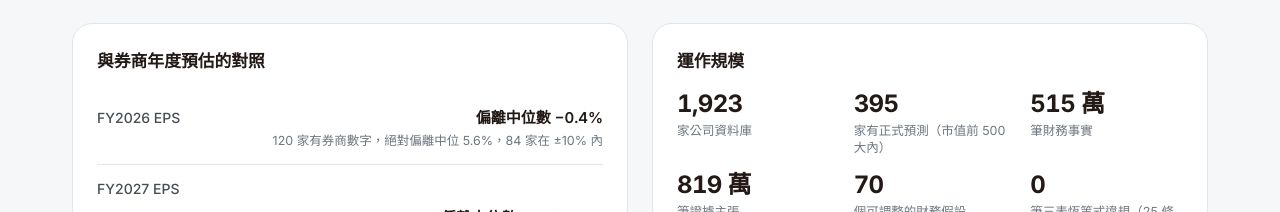
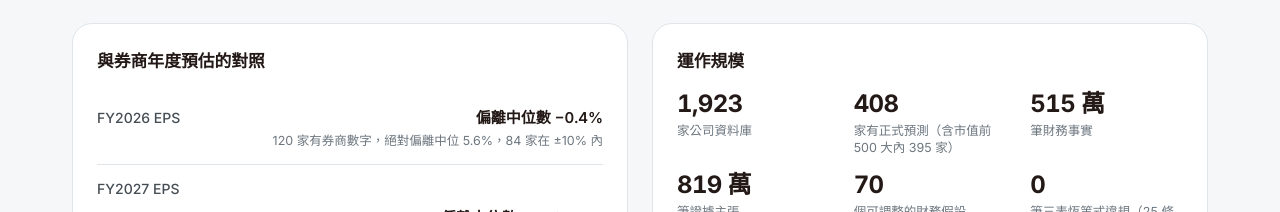
Before and after one commit to shuwnang/infoflask-publicweb, a Next.js app: page /product in a window 1280 px wide. Shown: the part 6240-6452 px from the top of the page. Built offline with nearby package versions, Linux system fonts and the light colour scheme; no server answers.

Commit message:
實測數據：有正式預測公司改為總數 408 家
Co-Authored-By: Claude Fable 5.1 <noreply@anthropic.com>
Claude-Session: https://claude.ai/code/session_01ALRxY7Zkw45cdQwDHBdUV2

```diff
--- a/src/content/benchmarks.ts
+++ b/src/content/benchmarks.ts
@@ -76,7 +76,7 @@ export const benchmarks = {
   /** 規模與品質（2026-11-06 查庫） */
   scale: [
     { v: "1,923", k: "家公司資料庫" },
-    { v: "395", k: "家有正式預測（市值前 500 大內）" },
+    { v: "408", k: "家有正式預測（含市值前 500 大內 395 家）" },
     { v: "515 萬", k: "筆財務事實" },
     { v: "819 萬", k: "筆證據主張" },
     { v: "70", k: "個可調整的財務假設" },
```
